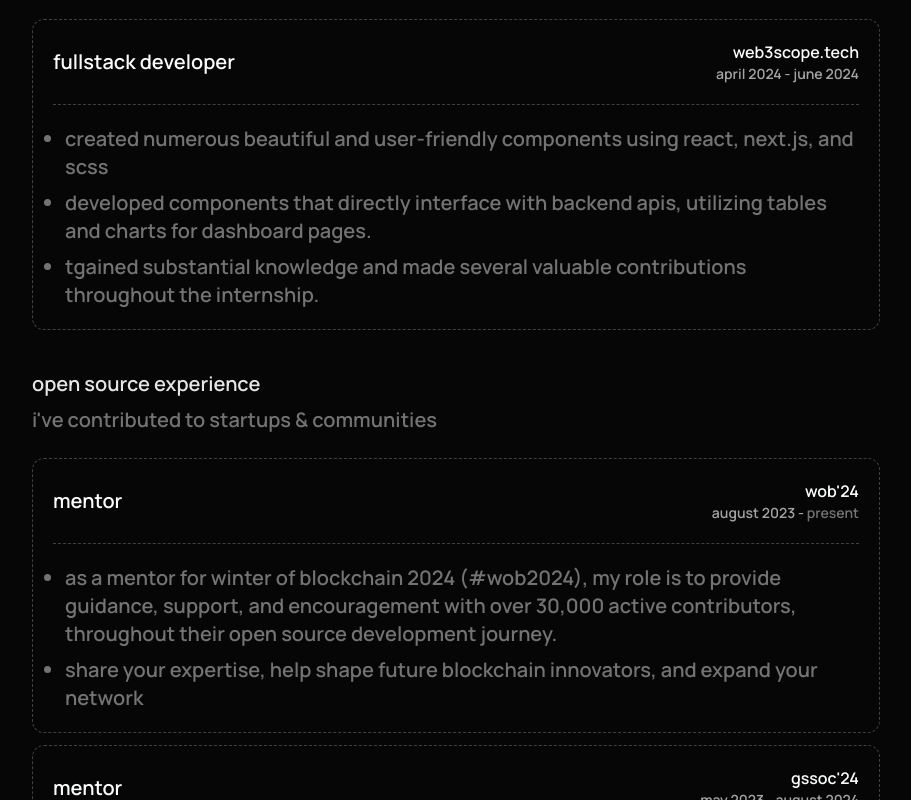
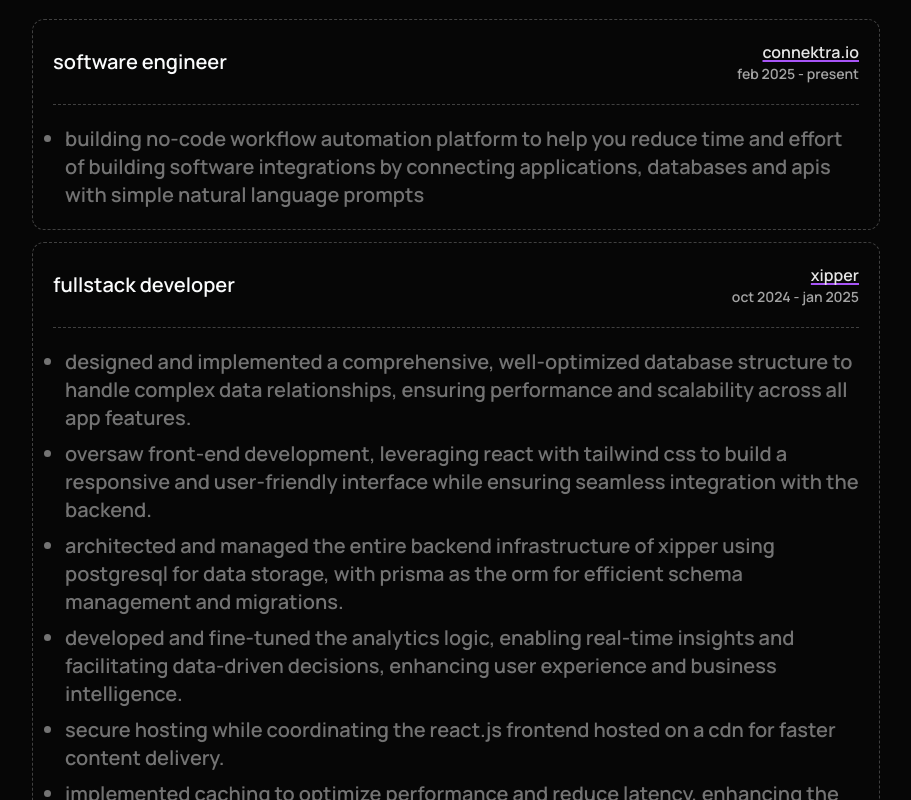
Before and after one commit to ParthMadhvani2/Personal-Portfolio, a Next.js app: page / in a window 1280 px wide. Shown: the part 1400-2200 px from the top of the page, without its empty margins (184-1095 px from the left). Built offline with nearby package versions, Linux system fonts and the light colour scheme; no server answers.

Commit message:
updated data

```diff
--- a/components/layouts/experience/index.tsx
+++ b/components/layouts/experience/index.tsx
@@ -1,6 +1,6 @@
 import LinkText from "../../../components/ui/link";
 import Seperator from "../../../components/ui/seperator";
-import ExperienceData from "../../../data/experience.json"; // Corrected import statement
+import ExperienceData from "../../../data/experience.json";
 
 interface ExperienceProps {
   experienceTitle: string;
@@ -30,8 +30,7 @@ const Experience: React.FC = () => {
       <h1 className="text-xl font-semibold text-neutral-200">
         Experience I have acquired over the years : (I'm still learning)
       </h1>
-      {ExperienceCategory.map((item, index) => {
-        return (
+      {ExperienceCategory.map((item, index) => (
         <div key={index} className="my-10">
           <div>
             <h1 className="text-xl font-semibold text-neutral-200">
@@ -44,18 +43,27 @@ const Experience: React.FC = () => {
           <div className="experience-header">
             {item.details.map((detail, index) => (
               <div
-                  className="border p-5 rounded-xl border-dashed my-3 border-neutral-700 "
+                className="border p-5 rounded-xl border-dashed my-3 border-neutral-700"
                 key={index}
               >
-                  <div className="  transition-all duration-300 flex justify-between items-center flex-wrap gap-2">
+                <div className="transition-all duration-300 flex justify-between items-center flex-wrap gap-2">
                   <h1 className="text-xl font-semibold text-start sm:text-end">
                     {detail.experienceTitle}
                   </h1>
                   <div>
                     <h1 className="font-semibold text-start sm:text-end">
+                      {detail.experienceOrg.link !== "#" ? (
+                        <LinkText
+                          href={detail.experienceOrg.link}
+                          className="text-neutral-200 transition-colors duration-200"
+                        >
                           {detail.experienceOrg.name}
+                        </LinkText>
+                      ) : (
+                        detail.experienceOrg.name
+                      )}
                     </h1>
-                      <div className="text-neutral-400  font-semibold  text-sm text-start sm:text-end">
+                    <div className="text-neutral-400 font-semibold text-sm text-start sm:text-end">
                       {detail.experienceStatus.startAt} -{" "}
                       {detail.experienceStatus.endAt === "present" ? (
                         <span className="text-neutral-500">
@@ -73,7 +81,7 @@ const Experience: React.FC = () => {
                 <ul className="experience-description mt-5 flex flex-col items-start justify-start gap-2 pl-3">
                   {detail.experienceDescription.map((description, index) => (
                     <li
-                        className=" text-neutral-500 font-semibold  text-xl list-disc list list-outside"
+                      className="text-neutral-500 font-semibold text-xl list-disc list list-outside"
                       key={index}
                     >
                       {description}
@@ -84,8 +92,7 @@ const Experience: React.FC = () => {
             ))}
           </div>
         </div>
-        );
-      })}
+      ))}
     </div>
   );
 };
--- a/data/experience.json
+++ b/data/experience.json
@@ -3,6 +3,42 @@
     "name": "Work & Internship Experience",
     "description": "I've worked with startups & companies as a freelancer & intern",
     "details": [
+      {
+        "experienceTitle": "Software Engineer",
+        "experienceDescription": [
+          "Building No-code Workflow Automation platform to help you reduce time and effort of building software integrations by connecting applications, databases and APIs with simple natural language prompts"
+        ],
+        "experienceOrg": {
+          "name": "Connektra.io",
+          "link": "https://connektra.io/",
+          "websiteDisplayName": "connektra.io"
+        },
+        "experienceStatus": {
+          "startAt": "Feb 2025",
+          "endAt": "Present"
+        }
+      },
+      {
+        "experienceTitle": "Fullstack Developer",
+        "experienceDescription": [
+          "Designed and implemented a comprehensive, well-optimized database structure to handle complex data relationships, ensuring performance and scalability across all app features.",
+          "Oversaw front-end development, leveraging React with Tailwind CSS to build a responsive and user-friendly interface while ensuring seamless integration with the backend. ",
+          "Architected and managed the entire backend infrastructure of Xipper using PostgreSQL for data storage, with Prisma as the ORM for efficient schema management and migrations.",
+          "Developed and fine-tuned the analytics logic, enabling real-time insights and facilitating data-driven decisions, enhancing user experience and business intelligence.",
+          "Secure hosting while coordinating the React.js frontend hosted on a CDN for faster content delivery.",
+          "Implemented caching to optimize performance and reduce latency, enhancing the overall responsiveness of the app.",
+          "Facilitated communication between the development team and the CTO, aligning technical execution with strategic goals and acting as a key liaison to streamline project delivery."
+        ],
+        "experienceOrg": {
+          "name": "Xipper",
+          "link": "https://xipper.in/",
+          "websiteDisplayName": "xipper.in"
+        },
+        "experienceStatus": {
+          "startAt": "Oct 2024",
+          "endAt": "Jan 2025"
+        }
+      },
       {
         "experienceTitle": "Fullstack Developer",
         "experienceDescription": [
@@ -38,8 +74,8 @@
           "websiteDisplayName": "gssoc.girlscript.tech/wob"
         },
         "experienceStatus": {
-          "startAt": "August 2023",
-          "endAt": "present"
+          "startAt": "Aug 2024",
+          "endAt": "Oct 2024"
         }
       },
       {
@@ -54,8 +90,8 @@
           "websiteDisplayName": "gssoc.tech"
         },
         "experienceStatus": {
-          "startAt": "May 2023",
-          "endAt": "August 2024"
+          "startAt": "May 2024",
+          "endAt": "Aug 2024"
         }
       },
       {
--- a/data/techstack.json
+++ b/data/techstack.json
@@ -29,7 +29,7 @@
     },
     {
       "category": "Tools",
-      "skills": ["Git", "Vite", "Postman", "Figma", "Jest", "Clerk", "Stripe", "NPM/Yarn", "bun"]
+      "skills": ["Git", "Vite", "Postman", "Swagger", "Figma", "Jest", "Clerk", "Stripe", "NPM/Yarn", "bun"]
     }
   ],
   "Design": [
```
Also changed, not shown: public/media/resume.png, 1 other file (tests, documents, lock files or other folders). Lines whose indentation alone changed are shown as unchanged.
